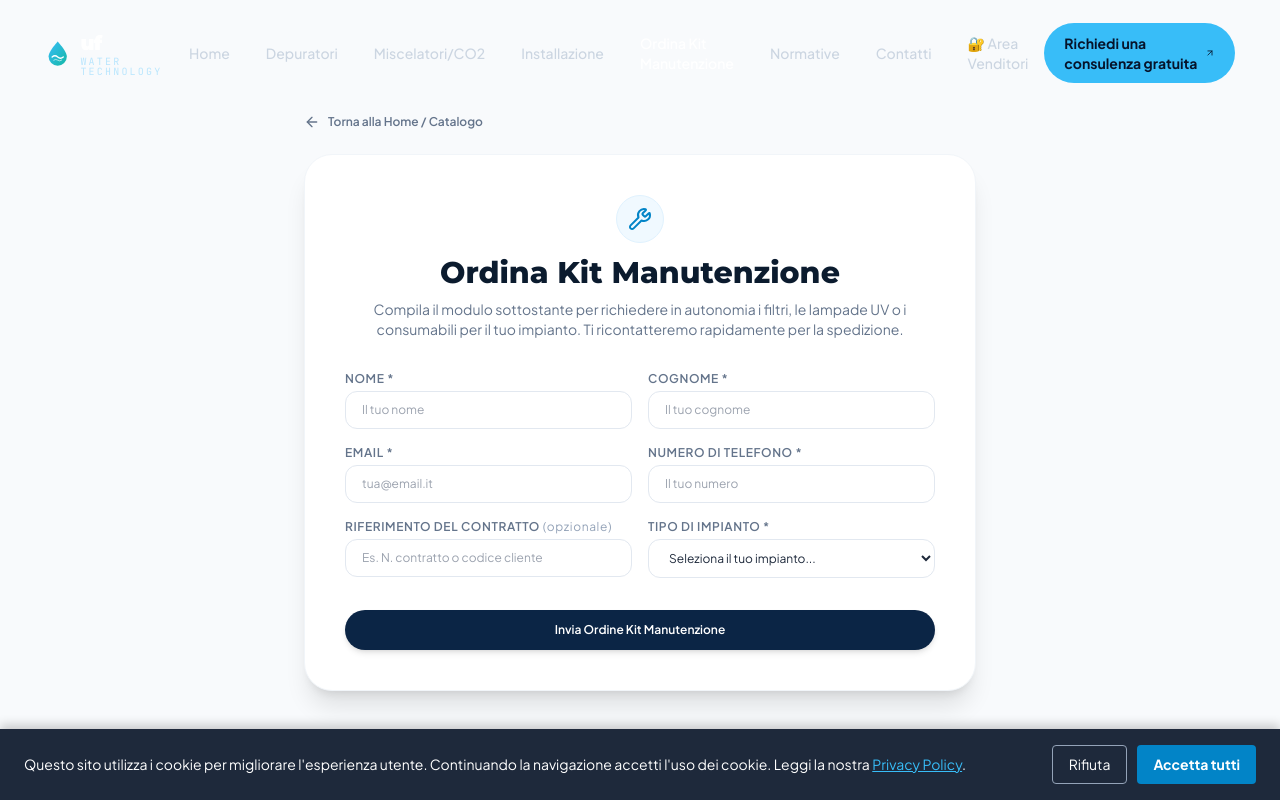
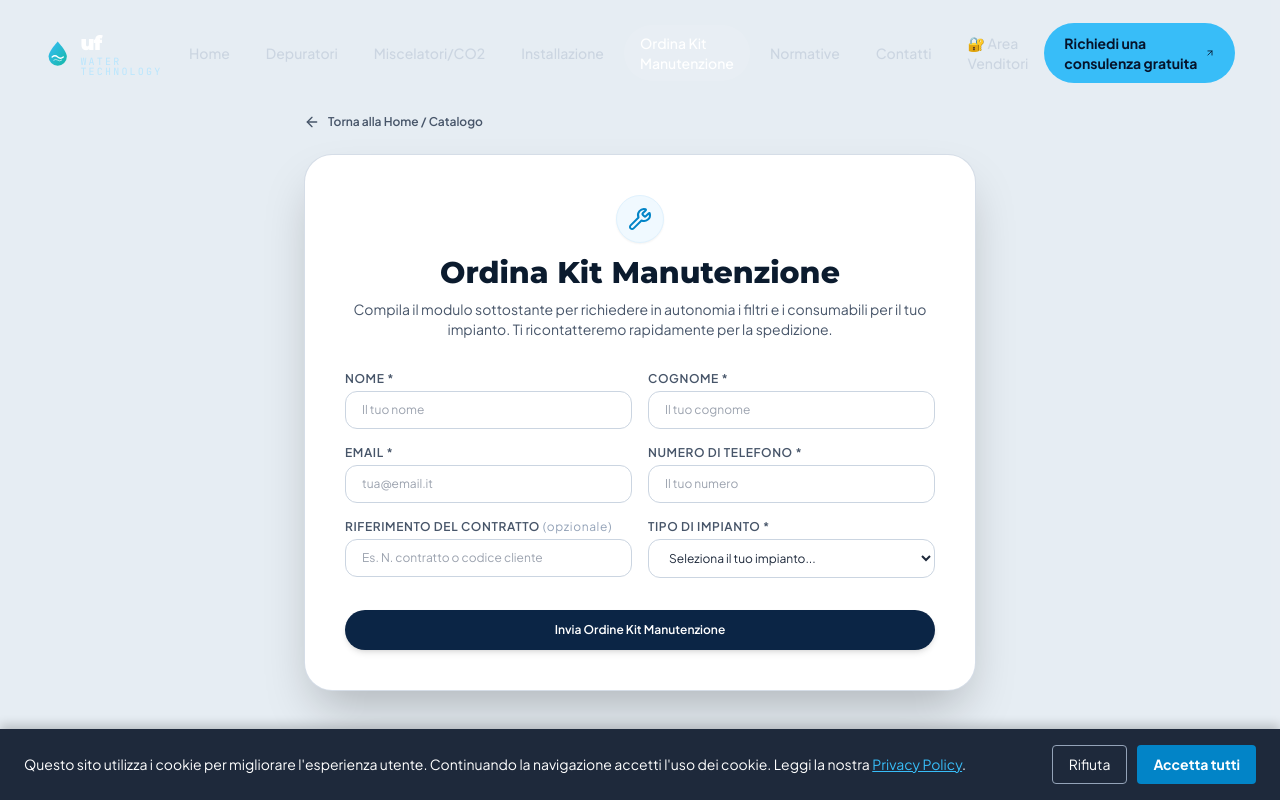
Before and after one commit to ouitoujoursagency-cyber/uf-water-website, a React (Create React App) app: page /ordina-kit-manutenzione in a window 1280 px wide. Shown: the top 800 px of the page. Built offline with nearby package versions, Linux system fonts and the light colour scheme.

Commit message:
aggiorno kit

```diff
--- a/src/pages/OrdinaKitManutenzione.jsx
+++ b/src/pages/OrdinaKitManutenzione.jsx
@@ -29,28 +29,29 @@ export default function OrdinaKitManutenzione() {
   };
 
   return (
-    <div className="min-h-screen bg-slate-50 pt-28 pb-16 px-4 sm:px-6 lg:px-8">
+    <div className="min-h-screen bg-slate-200/70 pt-28 pb-16 px-4 sm:px-6 lg:px-8">
       <div className="max-w-2xl mx-auto">
 
         {/* Pulsante per tornare indietro */}
         <Link
           to="/"
-          className="inline-flex items-center gap-2 text-xs font-semibold text-slate-500 hover:text-[var(--navy)] mb-6 transition-colors"
+          className="inline-flex items-center gap-2 text-xs font-semibold text-slate-600 hover:text-[var(--navy)] mb-6 transition-colors"
         >
           <ArrowLeft className="h-4 w-4" /> Torna alla Home / Catalogo
         </Link>
 
-        <div className="bg-white rounded-[28px] shadow-xl p-6 sm:p-10 border border-slate-100">
+        {/* Box principale con contrasto e ombra accentuati */}
+        <div className="bg-white rounded-[28px] shadow-2xl p-6 sm:p-10 border border-slate-300/80">
 
           <div className="text-center mb-8">
-            <span className="inline-grid h-12 w-12 place-items-center rounded-full bg-sky-50 text-sky-600 mb-3 mx-auto border border-sky-100">
+            <span className="inline-grid h-12 w-12 place-items-center rounded-full bg-sky-50 text-sky-600 mb-3 mx-auto border border-sky-100 shadow-sm">
               <Wrench className="h-6 w-6" />
             </span>
             <h1 className="font-display text-2xl sm:text-3xl font-extrabold text-[var(--ink)]">
               Ordina Kit Manutenzione
             </h1>
-            <p className="mt-2 text-xs sm:text-sm text-slate-500 leading-relaxed">
-              Compila il modulo sottostante per richiedere in autonomia i filtri, le lampade UV o i consumabili per il tuo impianto. Ti ricontatteremo rapidamente per la spedizione.
+            <p className="mt-2 text-xs sm:text-sm text-slate-600 leading-relaxed">
+              Compila il modulo sottostante per richiedere in autonomia i filtri e i consumabili per il tuo impianto. Ti ricontatteremo rapidamente per la spedizione.
             </p>
           </div>
 
@@ -76,7 +77,7 @@ export default function OrdinaKitManutenzione() {
 
               <div className="grid grid-cols-1 sm:grid-cols-2 gap-4">
                 <div>
-                  <label className="block text-xs font-semibold uppercase tracking-wider text-slate-500 mb-1">Nome *</label>
+                  <label className="block text-xs font-semibold uppercase tracking-wider text-slate-600 mb-1">Nome *</label>
                   <input
                     type="text"
                     name="nome"
@@ -84,11 +85,11 @@ export default function OrdinaKitManutenzione() {
                     value={formData.nome}
                     onChange={handleChange}
                     placeholder="Il tuo nome"
-                    className="w-full rounded-xl border border-slate-200 px-4 py-2.5 text-xs text-slate-800 focus:outline-none focus:border-sky-500 transition-colors"
+                    className="w-full rounded-xl border border-slate-300 px-4 py-2.5 text-xs text-slate-800 bg-white focus:outline-none focus:border-sky-500 transition-colors"
                   />
                 </div>
                 <div>
-                  <label className="block text-xs font-semibold uppercase tracking-wider text-slate-500 mb-1">Cognome *</label>
+                  <label className="block text-xs font-semibold uppercase tracking-wider text-slate-600 mb-1">Cognome *</label>
                   <input
                     type="text"
                     name="cognome"
@@ -96,14 +97,14 @@ export default function OrdinaKitManutenzione() {
                     value={formData.cognome}
                     onChange={handleChange}
                     placeholder="Il tuo cognome"
-                    className="w-full rounded-xl border border-slate-200 px-4 py-2.5 text-xs text-slate-800 focus:outline-none focus:border-sky-500 transition-colors"
+                    className="w-full rounded-xl border border-slate-300 px-4 py-2.5 text-xs text-slate-800 bg-white focus:outline-none focus:border-sky-500 transition-colors"
                   />
                 </div>
               </div>
 
               <div className="grid grid-cols-1 sm:grid-cols-2 gap-4">
                 <div>
-                  <label className="block text-xs font-semibold uppercase tracking-wider text-slate-500 mb-1">Email *</label>
+                  <label className="block text-xs font-semibold uppercase tracking-wider text-slate-600 mb-1">Email *</label>
                   <input
                     type="email"
                     name="email"
@@ -111,11 +112,11 @@ export default function OrdinaKitManutenzione() {
                     value={formData.email}
                     onChange={handleChange}
                     placeholder="tua@email.it"
-                    className="w-full rounded-xl border border-slate-200 px-4 py-2.5 text-xs text-slate-800 focus:outline-none focus:border-sky-500 transition-colors"
+                    className="w-full rounded-xl border border-slate-300 px-4 py-2.5 text-xs text-slate-800 bg-white focus:outline-none focus:border-sky-500 transition-colors"
                   />
                 </div>
                 <div>
-                  <label className="block text-xs font-semibold uppercase tracking-wider text-slate-500 mb-1">Numero di Telefono *</label>
+                  <label className="block text-xs font-semibold uppercase tracking-wider text-slate-600 mb-1">Numero di Telefono *</label>
                   <input
                     type="tel"
                     name="telefono"
@@ -123,14 +124,14 @@ export default function OrdinaKitManutenzione() {
                     value={formData.telefono}
                     onChange={handleChange}
                     placeholder="Il tuo numero"
-                    className="w-full rounded-xl border border-slate-200 px-4 py-2.5 text-xs text-slate-800 focus:outline-none focus:border-sky-500 transition-colors"
+                    className="w-full rounded-xl border border-slate-300 px-4 py-2.5 text-xs text-slate-800 bg-white focus:outline-none focus:border-sky-500 transition-colors"
                   />
                 </div>
               </div>
 
               <div className="grid grid-cols-1 sm:grid-cols-2 gap-4">
                 <div>
-                  <label className="block text-xs font-semibold uppercase tracking-wider text-slate-500 mb-1">
+                  <label className="block text-xs font-semibold uppercase tracking-wider text-slate-600 mb-1">
                     Riferimento del Contratto <span className="text-slate-400 font-normal lowercase">(opzionale)</span>
                   </label>
                   <input
@@ -139,18 +140,18 @@ export default function OrdinaKitManutenzione() {
                     value={formData.contratto}
                     onChange={handleChange}
                     placeholder="Es. N. contratto o codice cliente"
-                    className="w-full rounded-xl border border-slate-200 px-4 py-2.5 text-xs text-slate-800 focus:outline-none focus:border-sky-500 transition-colors"
+                    className="w-full rounded-xl border border-slate-300 px-4 py-2.5 text-xs text-slate-800 bg-white focus:outline-none focus:border-sky-500 transition-colors"
                   />
                 </div>
 
                 <div>
-                  <label className="block text-xs font-semibold uppercase tracking-wider text-slate-500 mb-1">Tipo di Impianto *</label>
+                  <label className="block text-xs font-semibold uppercase tracking-wider text-slate-600 mb-1">Tipo di Impianto *</label>
                   <select
                     name="impianto"
                     required
                     value={formData.impianto}
                     onChange={handleChange}
-                    className="w-full rounded-xl border border-slate-200 px-4 py-2.5 text-xs text-slate-800 bg-white focus:outline-none focus:border-sky-500 transition-colors"
+                    className="w-full rounded-xl border border-slate-300 px-4 py-2.5 text-xs text-slate-800 bg-white focus:outline-none focus:border-sky-500 transition-colors"
                   >
                     <option value="" disabled>Seleziona il tuo impianto...</option>
                     <option value="TOP 30 – Black Edition / Osmosi">TOP 30 – Black Edition / Osmosi</option>
@@ -158,7 +159,6 @@ export default function OrdinaKitManutenzione() {
                     <option value="Osmo Top">Osmo Top</option>
                     <option value="Gel 30 Sottolavello – Black Edition">Gel 30 Sottolavello – Black Edition</option>
                     <option value="Osmo Slim">Osmo Slim</option>
-                    <option value="Micro in-line UV">Micro in-line UV</option>
                     <option value="Office 30">Office 30 (Ufficio)</option>
                     <option value="Altro / Non ricordo">Altro / Non ricordo</option>
                   </select>
```
